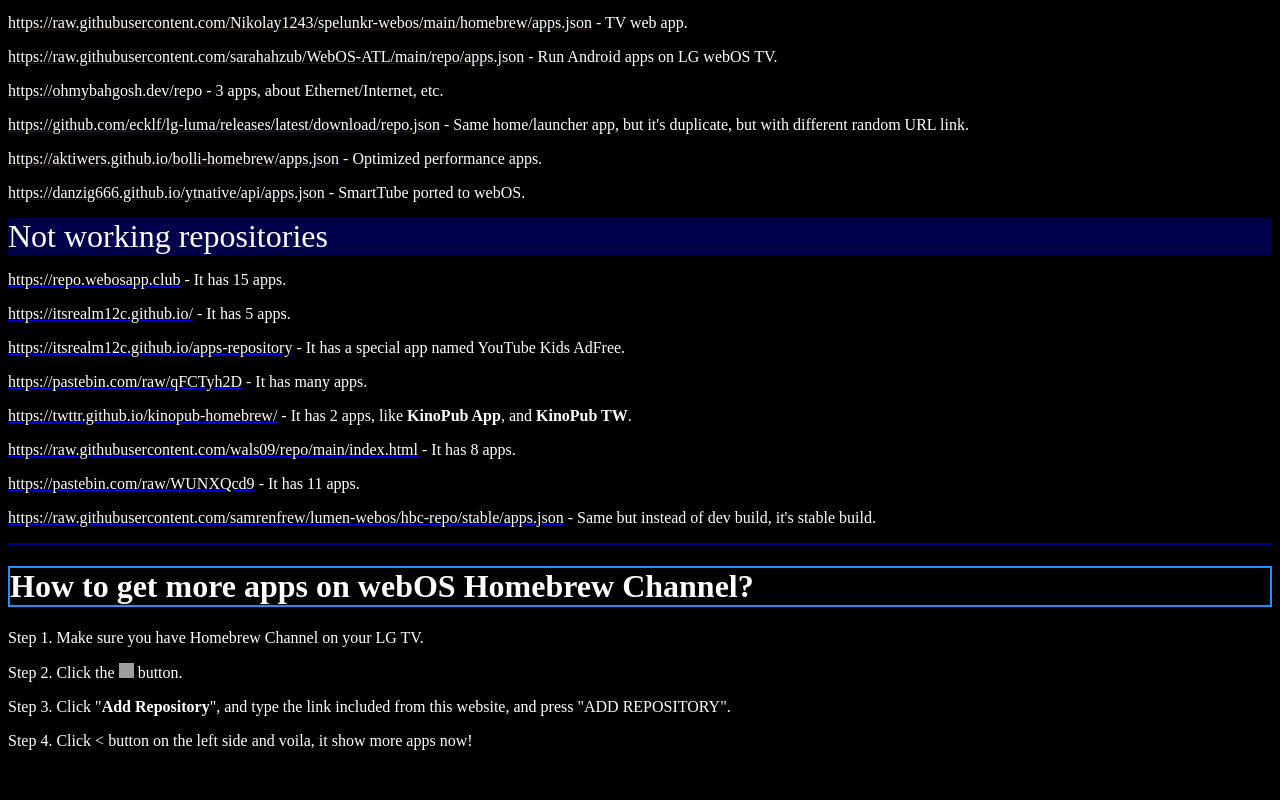
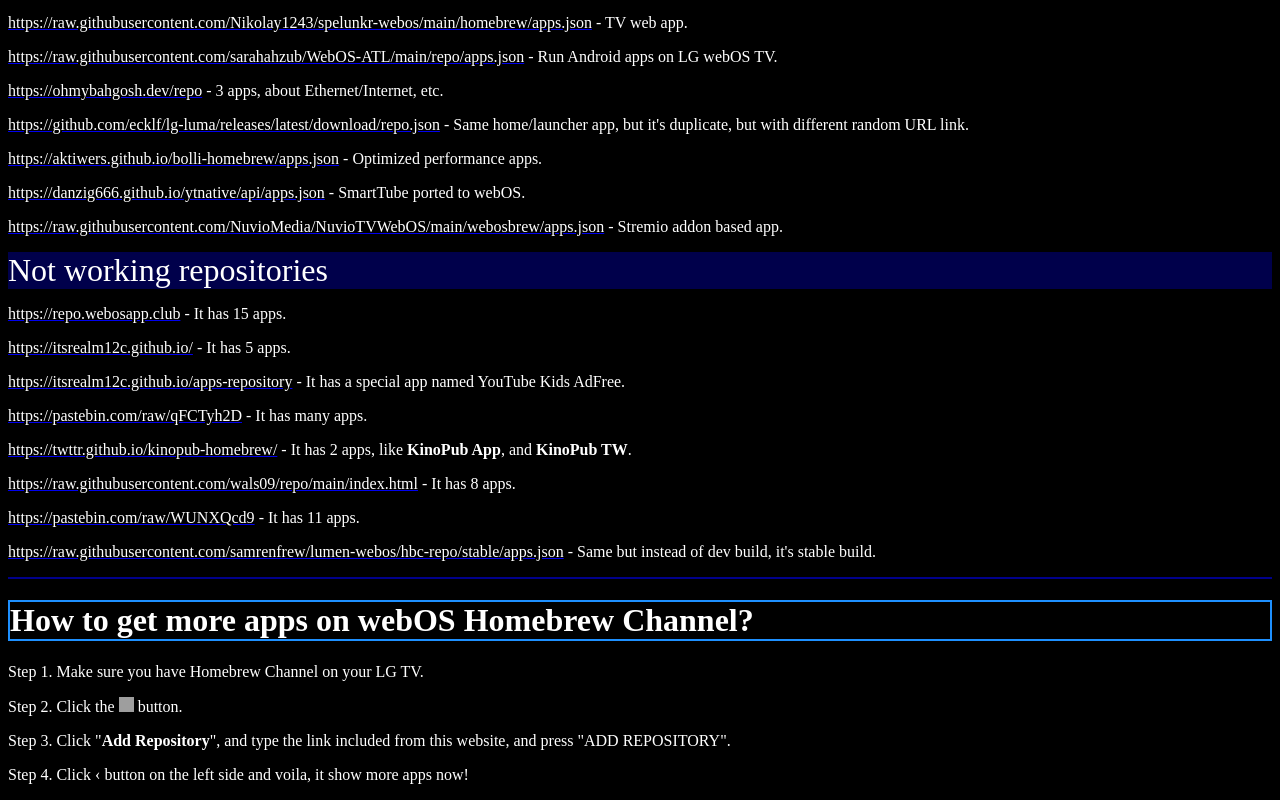
Before and after one commit to itsRealM12C/listofapprepos, a plain HTML site: page index.html in a window 1280 px wide. Shown: the part 1214-2014 px from the top of the page. Before the commit the page ends 1980 px from the top, so only its background shows below. Drawn offline with Linux system fonts and the light colour scheme; grey boxes are pictures that could not be loaded.

Commit message:
Fix HTML encoding issues in index.html

```diff
--- a/index.html
+++ b/index.html
@@ -4,23 +4,11 @@
 <html>
 <h1 style="border: 2px solid DodgerBlue;"><font color="white">List of webOS Homebrew Channel Repositories</font></h1>
  <title>List of Homebrew Channel App Repos</title>
-<p style="background-color:rgb(
-0
-,
-0
-,
-75
-)"><font color="white"><font size="6">Official repositories</size></font></p>
+<p style="background-color:rgb(0, 0, 75)"><font color="white"><font size="6">Official repositories</size></font></p>
 
 <a href="https://repo.webosbrew.org/"><font color="white">repo.webosbrew.org</font></a> - Default repository<p>
 <a href="https://repo.webosbrew.org/"><font color="white">repo.webosbrew.org</font></a> - Extra non-free software
-<p style="background-color:rgb(
-0
-,
-0
-,
-75
-)"><font color="white"><font size="6">Custom repositories</size></font></p>
+<p style="background-color:rgb(0, 0, 75)"><font color="white"><font size="6">Custom repositories</size></font></p>
 
 <a href="https://webosappclub.github.io"><font color="white">https://webosappclub.github.io</font></a> - It has 18 apps.<p>
 <a href="https://syspoke.github.io"><font color="white">https://syspoke.github.io</font></a> - It has 6 apps.<p>
@@ -58,6 +46,7 @@
 <a href="https://github.com/ecklf/lg-luma/releases/latest/download/repo.json"><font color="white">https://github.com/ecklf/lg-luma/releases/latest/download/repo.json</font></a> - Same home/launcher app, but it's duplicate, but with different random URL link.<p></p>
 <a href="https://aktiwers.github.io/bolli-homebrew/apps.json"><font color="white">https://aktiwers.github.io/bolli-homebrew/apps.json</font></a> - Optimized performance apps.<p></p>
 <a href="https://danzig666.github.io/ytnative/api/apps.json"><font color="white">https://danzig666.github.io/ytnative/api/apps.json</font></a> - SmartTube ported to webOS.<p></p>
+<a href="https://raw.githubusercontent.com/NuvioMedia/NuvioTVWebOS/main/webosbrew/apps.json"><font color="white">https://raw.githubusercontent.com/NuvioMedia/NuvioTVWebOS/main/webosbrew/apps.json</font></a> - Stremio addon based app.<p></p>
 
 
 
@@ -65,13 +54,7 @@
 
 
 
- <p style="background-color:rgb(
-0
-,
-0
-,
-75
-)"><font color="white"><font size="6">Not working repositories</size></font></p>
+<p style="background-color:rgb(0, 0, 75)"><font color="white"><font size="6">Not working repositories</size></font></p>
 
 <a href="https://repo.webosapp.club"><font color="white">https://repo.webosapp.club</font></a> - It has 15 apps.<p>
 
@@ -99,18 +82,17 @@ Step 2. Click the <img src="https://encrypted-tbn0.gstatic.com/images?q=tbn:ANd9
 <p>
 Step 3. Click "<b>Add Repository</b>", and type the link included from this website, and press "ADD REPOSITORY".
 <p>
-Step 4. Click < button on the left side and voila, it show more apps now!
+Step 4. Click ‹ button on the left side and voila, it show more apps now!
 
-               </html>
+
 
 
 
 </button>
-</p>
 </font>
 </font>
 </p>
 </font>
 </p>
+</body>
 </html>
-</body>
```
Lines whose indentation alone changed are shown as unchanged.
